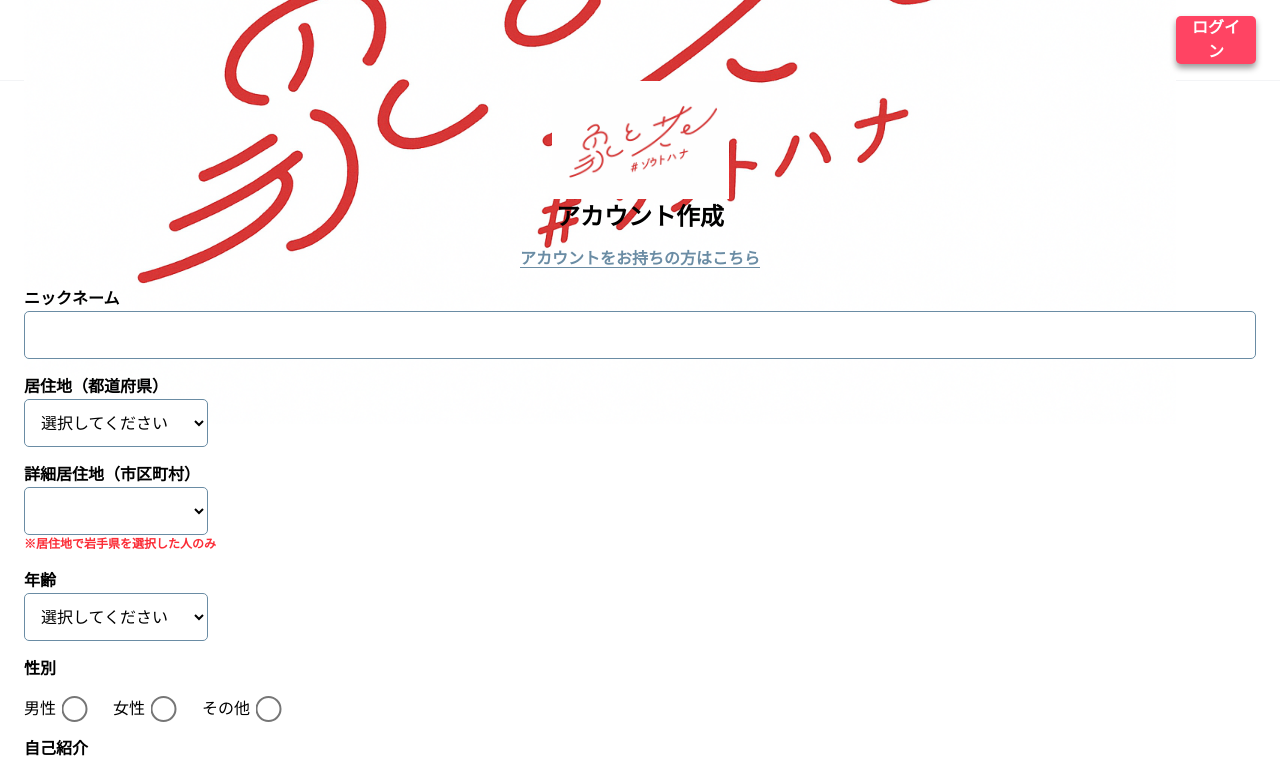
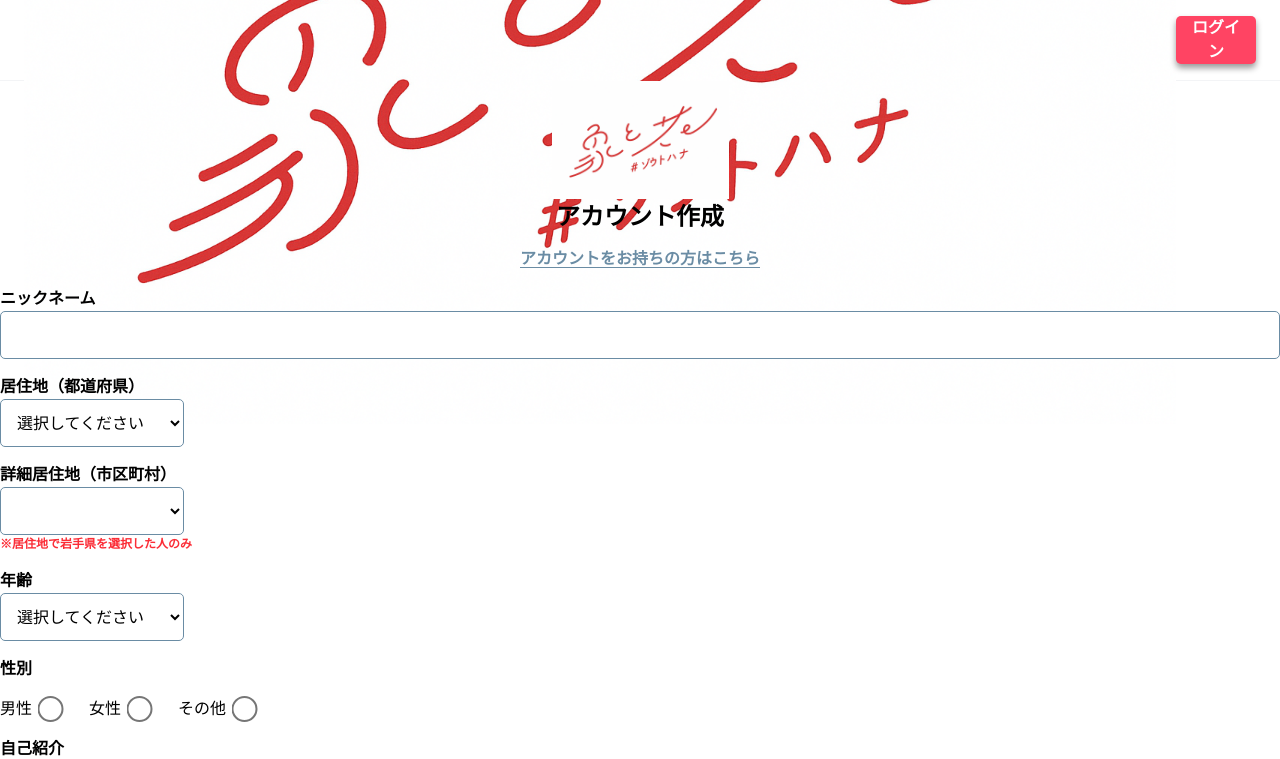
Before and after one commit to PlasticPlactice/graduationwork-group-elephant, a Next.js app: page /poster/create in a window 1280 px wide. Shown: the top 759 px of the page. Built offline with nearby package versions, Linux system fonts and the light colour scheme.

Commit message:
アカウント登録ページの小修整

```diff
--- a/app/(app)/poster/create/page.tsx
+++ b/app/(app)/poster/create/page.tsx
@@ -55,7 +55,7 @@ export default function CreateViewerPage() {
 
     return (
         <>
-            <div className="container">
+            <div className={`${styles.posterContainer}`}>
                 <Image  src="/layout/logo.png" alt="logo" width={177} height={120} className="mx-auto" />
                 <h1 className="font-bold text-center">アカウント作成</h1>
                 <a href="" className={`block text-center font-bold ${styles.subColor}`}><span className="border-b">アカウントをお持ちの方はこちら</span></a>
```
